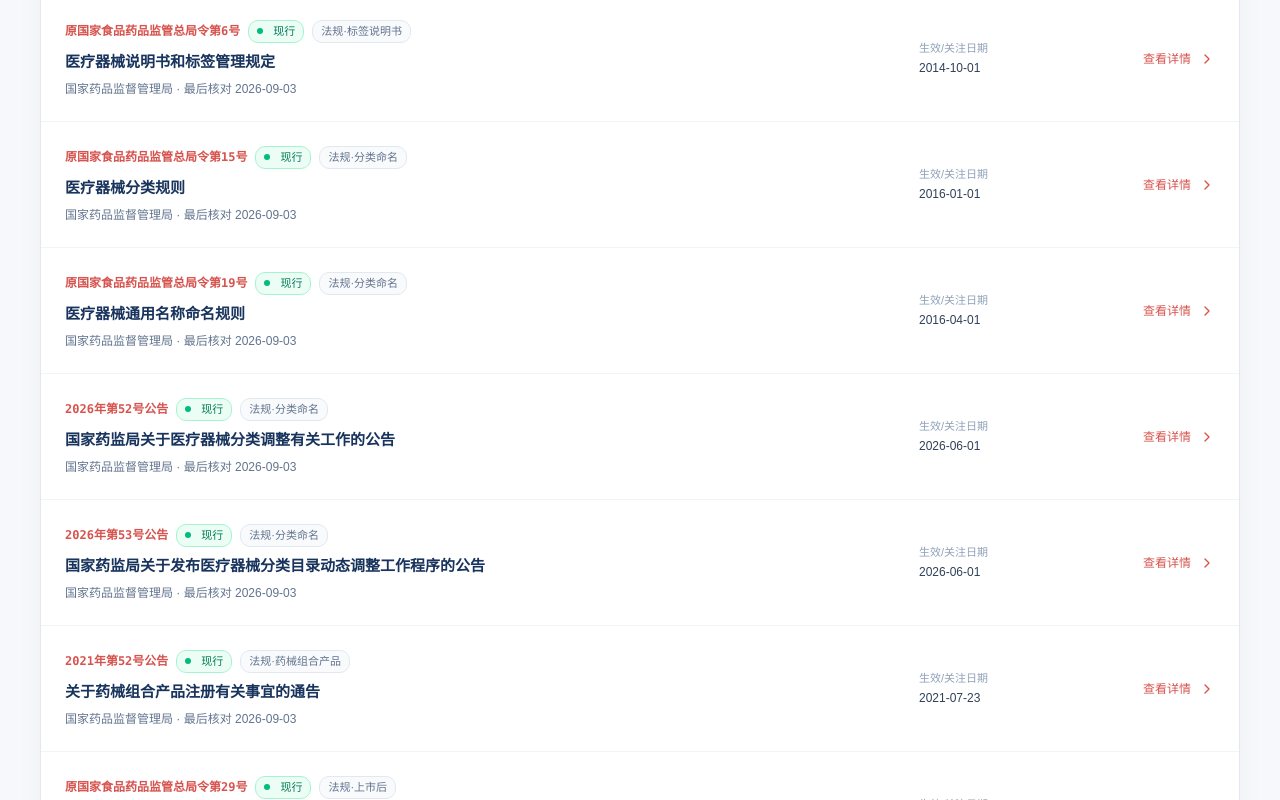
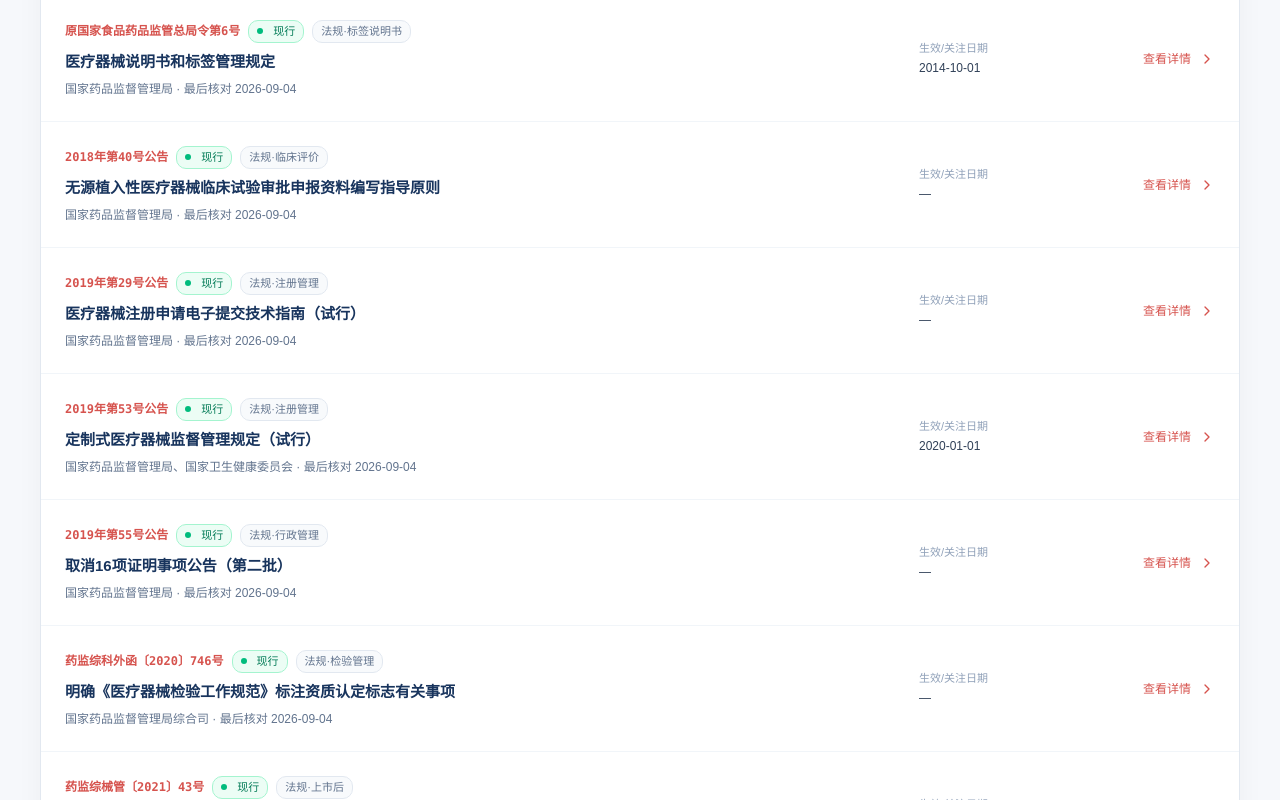
Before and after one commit to wjc445479963-beep/wjc-regulatory-ledger, a Next.js app: page /regulations in a window 1280 px wide. Shown: the part 1300-2100 px from the top of the page. Built offline with nearby package versions, Linux system fonts and the light colour scheme.

Commit message:
chore: add verified current regulations

```diff
--- a/app/regulations-data.ts
+++ b/app/regulations-data.ts
@@ -13,7 +13,7 @@
   href: string;
 };
 
-const CHECKED = "2026-09-03";
+const CHECKED = "2026-09-04";
 export const LAST_CHECKED = CHECKED;
 const NMPA = "https://www.nmpa.gov.cn/";
 const NMPA_RULES = "https://www.nmpa.gov.cn/xxgk/fgwj/index.html";
@@ -163,6 +163,16 @@
   item({ id: "cn-manufacturing", code: "市场监管总局令第53号", title: "医疗器械生产监督管理办法", source: "国家药品监督管理局", category: "法规·生产管理", status: "active", effective: "2022-05-01", note: "生产许可、委托生产和生产监督管理要求。", href: "https://www.nmpa.gov.cn/xxgk/fgwj/nbmgzh/20220322172616119.html" }),
   item({ id: "cn-operation", code: "市场监管总局令第54号", title: "医疗器械经营监督管理办法", source: "国家药品监督管理局", category: "法规·经营管理", status: "review", effective: "2022-05-01", note: "仅在涉及经营、销售或流通环节时适用。", href: NMPA_RULES }),
   item({ id: "cn-label", code: "原国家食品药品监管总局令第6号", title: "医疗器械说明书和标签管理规定", source: "国家药品监督管理局", category: "法规·标签说明书", status: "active", effective: "2014-10-01", note: "产品名称、说明书、标签和标识信息的基础要求。", href: "https://www.nmpa.gov.cn/ylqx/ylqxfgwj/ylqxbmgzh/20140730180001248.html" }),
+  // 2026-09 清算后纳入：仅保留现行/可继续执行的正式文件；旧版、废止及未定案文件不进入公开主库。
+  item({ id: "cn-passive-implant-clinical-2018-40", code: "2018年第40号公告", title: "无源植入性医疗器械临床试验审批申报资料编写指导原则", source: "国家药品监督管理局", category: "法规·临床评价", status: "active", effective: "—", note: "适用于需要临床试验审批的无源植入性医疗器械；本产品是否适用需结合产品属性和预期用途判断。", href: "https://www.nmpa.gov.cn/directory/web/nmpa/xxgk/ggtg/ylqxggtg/ylqxqtggtg/20180611172301373.html" }),
+  item({ id: "cn-electronic-submission-2019-29", code: "2019年第29号公告", title: "医疗器械注册申请电子提交技术指南（试行）", source: "国家药品监督管理局", category: "法规·注册管理", status: "active", effective: "—", note: "医疗器械注册申请电子提交和 eRPS 使用的正式技术指南；实际申报时结合系统当前要求执行。", href: "https://www.nmpa.gov.cn/zhuanti/ypqxgg/ggzhcfg/20190531174901613.html" }),
+  item({ id: "cn-custom-device-2019-53", code: "2019年第53号公告", title: "定制式医疗器械监督管理规定（试行）", source: "国家药品监督管理局、国家卫生健康委员会", category: "法规·注册管理", status: "active", effective: "2020-01-01", note: "定制式医疗器械注册、监督管理和个性化需求相关要求；自2020年1月1日起施行。", href: "https://www.beijing.gov.cn/zhengce/zhengcefagui/202206/t20220614_2739531.html" }),
+  item({ id: "cn-proof-cancellation-2019-55", code: "2019年第55号公告", title: "取消16项证明事项公告（第二批）", source: "国家药品监督管理局", category: "法规·行政管理", status: "active", effective: "—", note: "行政管理事项文件；涉及相关证明材料要求时作为实施依据核对。", href: "https://www.nmpa.gov.cn/directory/web/nmpa/xxgk/ggtg/zhggtg/20190724104401195.html" }),
+  item({ id: "cn-inspection-mark-2020-746", code: "药监综科外函〔2020〕746号", title: "明确《医疗器械检验工作规范》标注资质认定标志有关事项", source: "国家药品监督管理局综合司", category: "法规·检验管理", status: "active", effective: "—", note: "医疗器械检验报告标注资质认定标志的实施要求；作为检验管理辅助依据使用。", href: "https://www.nmpa.gov.cn/xxgk/fgwj/gzwj/gzwjylqx/20201208142412199.html" }),
+  item({ id: "cn-adverse-event-check-2021-43", code: "药监综械管〔2021〕43号", title: "医疗器械注册人备案人开展不良事件监测工作检查要点", source: "国家药品监督管理局综合司", category: "法规·上市后", status: "active", effective: "—", note: "注册人、备案人开展医疗器械不良事件监测工作的检查要点；作为上市后监管辅助依据使用。", href: "https://www.nmpa.gov.cn/directory/web/nmpa//xxgk/fgwj/gzwj/gzwjylqx/20210409150341111.html" }),
+  item({ id: "cn-quality-sampling-procedure-2021-46", code: "药监综械管〔2021〕46号", title: "国家医疗器械质量抽查检验工作程序", source: "国家药品监督管理局综合司", category: "法规·检验管理", status: "active", effective: "—", note: "国家医疗器械质量抽查检验工作的现行程序性依据，依据2020年第9号文件执行。", href: "https://www.nmpa.gov.cn/xxgk/fgwj/gzwj/gzwjylqx/20210413171301133.html" }),
+  item({ id: "cn-registration-approval-2021-53", code: "国药监械注〔2021〕53号", title: "境内第三类和进口医疗器械注册审批操作规范", source: "国家药品监督管理局", category: "法规·注册管理", status: "active", effective: "2021-11-04", note: "境内第三类和进口医疗器械注册审批操作规范；已替代2014年旧版操作规范。", href: "https://yjj.sh.gov.cn/qtgzwj/20211105/bc57b3175b884bde835c6b9e1194891a.html" }),
+  item({ id: "cn-graded-supervision-2022-78", code: "药监综械管〔2022〕78号", title: "加强医疗器械生产经营分级监管工作的指导意见", source: "国家药品监督管理局综合司", category: "法规·生产经营", status: "active", effective: "2023-01-01", note: "医疗器械生产经营分级监管的指导性文件；涉及监管分级和检查安排时参考执行。", href: "https://www.nmpa.gov.cn/xxgk/fgwj/gzwj/gzwjylqx/20220909171207137.html" }),
   item({ id: "cn-classification", code: "原国家食品药品监管总局令第15号", title: "医疗器械分类规则", source: "国家药品监督管理局", category: "法规·分类命名", status: "active", effective: "2016-01-01", note: "用于确认管理类别和分类判定路径。", href: NMPA_RULES }),
   item({ id: "cn-naming", code: "原国家食品药品监管总局令第19号", title: "医疗器械通用名称命名规则", source: "国家药品监督管理局", category: "法规·分类命名", status: "active", effective: "2016-04-01", note: "通用名称和命名边界的基础要求；具体品名还应结合现行分类目录及命名指导原则判断。", href: NMPA_RULES }),
   item({ id: "cn-classification-adjustment-2026-52", code: "2026年第52号公告", title: "国家药监局关于医疗器械分类调整有关工作的公告", source: "国家药品监督管理局", category: "法规·分类命名", status: "active", effective: "2026-06-01", note: "明确医疗器械管理属性或管理类别调整后的注册、备案、延续和过渡期要求；产品分类发生调整时应优先核对。", href: "https://www.nmpa.gov.cn/xxgk/ggtg/ylqxggtg/ylqxqtggtg/20260601172053198.html" }),
@@ -549,9 +559,9 @@
   item({ id: "imported-compare-176", code: "2023年第118号", title: "国家药监局关于发布YY 0304-2023《等离子喷涂羟基磷灰石涂层钛基牙种植体》 等45项医疗器械行业标准的公告（2023年第118号）", source: "国家药品监督管理局公开信息", category: "CFDA法律法规", status: "review", effective: "待核对", note: "来自四份法规版本比对结果，已识别并纳入主库；现行状态、实施日期及适用范围需以官方来源页面为最终依据。", href: "https://www.nmpa.gov.cn/ylqx/" }),
   item({ id: "imported-compare-177", code: "2023年第126号", title: "国家药监局 国家卫生健康委关于发布实施《中华人民共和国药典》（2020年版）第一增补本的公告", source: "国家药品监督管理局公开信息", category: "CFDA法律法规", status: "replaced", effective: "2023-07-21", note: "报告中的2020年版药典第一增补本已不作为现行药典版本，现行药典应改为2025年版，自2025年10月1日起施行。", href: "https://english.nmpa.gov.cn/2025-06/11/c_1102151.htm" }),
   item({ id: "imported-compare-178", code: "2023年第64号", title: "国家药监局关于上海舍成医疗器械有限公司等2家企业飞行检查情况的通告", source: "国家药品监督管理局公开信息", category: "CFDA法律法规", status: "review", effective: "待核对", note: "来自四份法规版本比对结果，已识别并纳入主库；现行状态、实施日期及适用范围需以官方来源页面为最终依据。", href: "https://www.nmpa.gov.cn/ylqx/" }),
-  item({ id: "imported-compare-179", code: "2024年第3号", title: "国家药监局器审中心关于发布医疗器械真实世界研究设计和统计分析注册审查指导原则的通告", source: "国家药品监督管理局公开信息", category: "CFDA法律法规", status: "review", effective: "待核对", note: "来自四份法规版本比对结果，已识别并纳入主库；现行状态、实施日期及适用范围需以官方来源页面为最终依据。", href: "https://www.nmpa.gov.cn/ylqx/" }),
+  item({ id: "imported-compare-179", code: "2024年第3号", title: "国家药监局器审中心关于发布医疗器械真实世界研究设计和统计分析注册审查指导原则的通告", source: "国家药监局医疗器械技术审评中心", category: "CFDA法律法规", status: "active", effective: "—", note: "器审中心正式发布的注册审查指导原则；涉及医疗器械真实世界研究设计和统计分析时适用。", href: "https://www.cmde.org.cn/directory/web/cmde/images/1723171855838007787.pdf" }),
   item({ id: "imported-compare-180", code: "2024年第7号", title: "关于调整医疗器械注册电子申报信息化系统业务范围的通告", source: "国家药品监督管理局公开信息", category: "CFDA法律法规", status: "review", effective: "待核对", note: "来自四份法规版本比对结果，已识别并纳入主库；现行状态、实施日期及适用范围需以官方来源页面为最终依据。", href: "https://www.nmpa.gov.cn/ylqx/" }),
-  item({ id: "imported-compare-181", code: "2024年第38号", title: "国家药监局关于进一步加强医疗器械注册人委托生产监督管理的公告", source: "国家药品监督管理局公开信息", category: "CFDA法律法规", status: "review", effective: "待核对", note: "来自四份法规版本比对结果，已识别并纳入主库；现行状态、实施日期及适用范围需以官方来源页面为最终依据。", href: "https://www.nmpa.gov.cn/ylqx/" }),
+  item({ id: "imported-compare-181", code: "2024年第38号", title: "国家药监局关于进一步加强医疗器械注册人委托生产监督管理的公告", source: "国家药品监督管理局", category: "CFDA法律法规", status: "active", effective: "2024-06-01", note: "国家药监局正式公告，现行有效；涉及注册人委托生产、质量协议、委托生产监督及全生命周期质量责任。", href: "https://english.nmpa.gov.cn/2024-04/03/c_1050504.htm" }),
   item({ id: "imported-compare-182", code: "2024年第22号", title: "国家药监局关于发布医疗器械临床试验机构监督检查办法（试行）的通告", source: "国家药品监督管理局公开信息", category: "CFDA法律法规", status: "review", effective: "待核对", note: "来自四份法规版本比对结果，已识别并纳入主库；现行状态、实施日期及适用范围需以官方来源页面为最终依据。", href: "https://www.nmpa.gov.cn/ylqx/" }),
   item({ id: "imported-compare-183", code: "2024年第92号", title: "国家药监局关于发布YY 0117.1—2024《外科植入物 骨关节假体锻、铸件 第1部分：Ti6Al4V钛合金锻件》等36项医疗器械行业标准的公告", source: "国家药品监督管理局公开信息", category: "CFDA法律法规", status: "review", effective: "待核对", note: "来自四份法规版本比对结果，已识别并纳入主库；现行状态、实施日期及适用范围需以官方来源页面为最终依据。", href: "https://www.nmpa.gov.cn/ylqx/" }),
   item({ id: "imported-compare-184", code: "2024年第23号", title: "应用纳米材料的医疗器械安全性和有效性评价指导原则第三部分生物相容性毒理学评价", source: "国家药品监督管理局公开信息", category: "CFDA法律法规", status: "review", effective: "待核对", note: "来自四份法规版本比对结果，已识别并纳入主库；现行状态、实施日期及适用范围需以官方来源页面为最终依据。", href: "https://www.nmpa.gov.cn/ylqx/" }),
@@ -569,7 +579,7 @@
   item({ id: "imported-compare-196", code: "2025年第41号", title: "国家药监局 财政部 市场监管总局 关于对药品医疗器械质量安全内部举报人举报实施奖励的公告", source: "国家药品监督管理局公开信息", category: "CFDA法律法规", status: "review", effective: "待核对", note: "来自四份法规版本比对结果，已识别并纳入主库；现行状态、实施日期及适用范围需以官方来源页面为最终依据。", href: "https://www.nmpa.gov.cn/ylqx/" }),
   item({ id: "imported-compare-197", code: "2025年第11号", title: "关于2025年7月～8月医疗器械注册受理前技术问题咨询工作安排的通告", source: "国家药品监督管理局公开信息", category: "CFDA法律法规", status: "review", effective: "待核对", note: "来自四份法规版本比对结果，已识别并纳入主库；现行状态、实施日期及适用范围需以官方来源页面为最终依据。", href: "https://www.nmpa.gov.cn/ylqx/" }),
   item({ id: "imported-compare-198", code: "2025年第59号", title: "国家药监局关于发布YY 0300—2025《牙科学 修复用人工牙》等38项医疗器械行业标准的公告", source: "国家药品监督管理局公开信息", category: "CFDA法律法规", status: "review", effective: "待核对", note: "来自四份法规版本比对结果，已识别并纳入主库；现行状态、实施日期及适用范围需以官方来源页面为最终依据。", href: "https://www.nmpa.gov.cn/ylqx/" }),
-  item({ id: "imported-compare-199", code: "2025年第63号", title: "国家药监局关于发布优化全生命周期监管支持高端医疗器械创新发展有关举措的公告", source: "国家药品监督管理局公开信息", category: "CFDA法律法规", status: "review", effective: "待核对", note: "来自四份法规版本比对结果，已识别并纳入主库；现行状态、实施日期及适用范围需以官方来源页面为最终依据。", href: "https://www.nmpa.gov.cn/ylqx/" }),
+  item({ id: "imported-compare-199", code: "2025年第63号", title: "国家药监局关于发布优化全生命周期监管支持高端医疗器械创新发展有关举措的公告", source: "国家药品监督管理局", category: "CFDA法律法规", status: "active", effective: "2025-06-27", note: "国家药监局正式发布的现行政策文件，围绕高端医疗器械创新审评、分类命名、标准体系、注册审查及全生命周期监管提出支持举措。", href: "https://english.nmpa.gov.cn/2025-10/14/c_1138492.htm" }),
   item({ id: "imported-compare-200", code: "2025年第67号", title: "国家药监局关于批准注册225个医疗器械产品的公告(2025年6月)", source: "国家药品监督管理局公开信息", category: "CFDA法律法规", status: "review", effective: "待核对", note: "来自四份法规版本比对结果，已识别并纳入主库；现行状态、实施日期及适用范围需以官方来源页面为最终依据。", href: "https://www.nmpa.gov.cn/ylqx/" }),
   item({ id: "imported-compare-201", code: "2025年第75号", title: "国家药监局关于发布《医疗器械生产许可与备案管理基本数据集》等2个信息化标准的公告", source: "国家药品监督管理局公开信息", category: "CFDA法律法规", status: "review", effective: "待核对", note: "来自四份法规版本比对结果，已识别并纳入主库；现行状态、实施日期及适用范围需以官方来源页面为最终依据。", href: "https://www.nmpa.gov.cn/ylqx/" }),
   item({ id: "imported-compare-202", code: "2025年第2号", title: "医疗器械飞行检查情况通告", source: "国家药品监督管理局公开信息", category: "CFDA法律法规", status: "review", effective: "待核对", note: "来自四份法规版本比对结果，已识别并纳入主库；现行状态、实施日期及适用范围需以官方来源页面为最终依据。", href: "https://www.nmpa.gov.cn/ylqx/" }),
```
